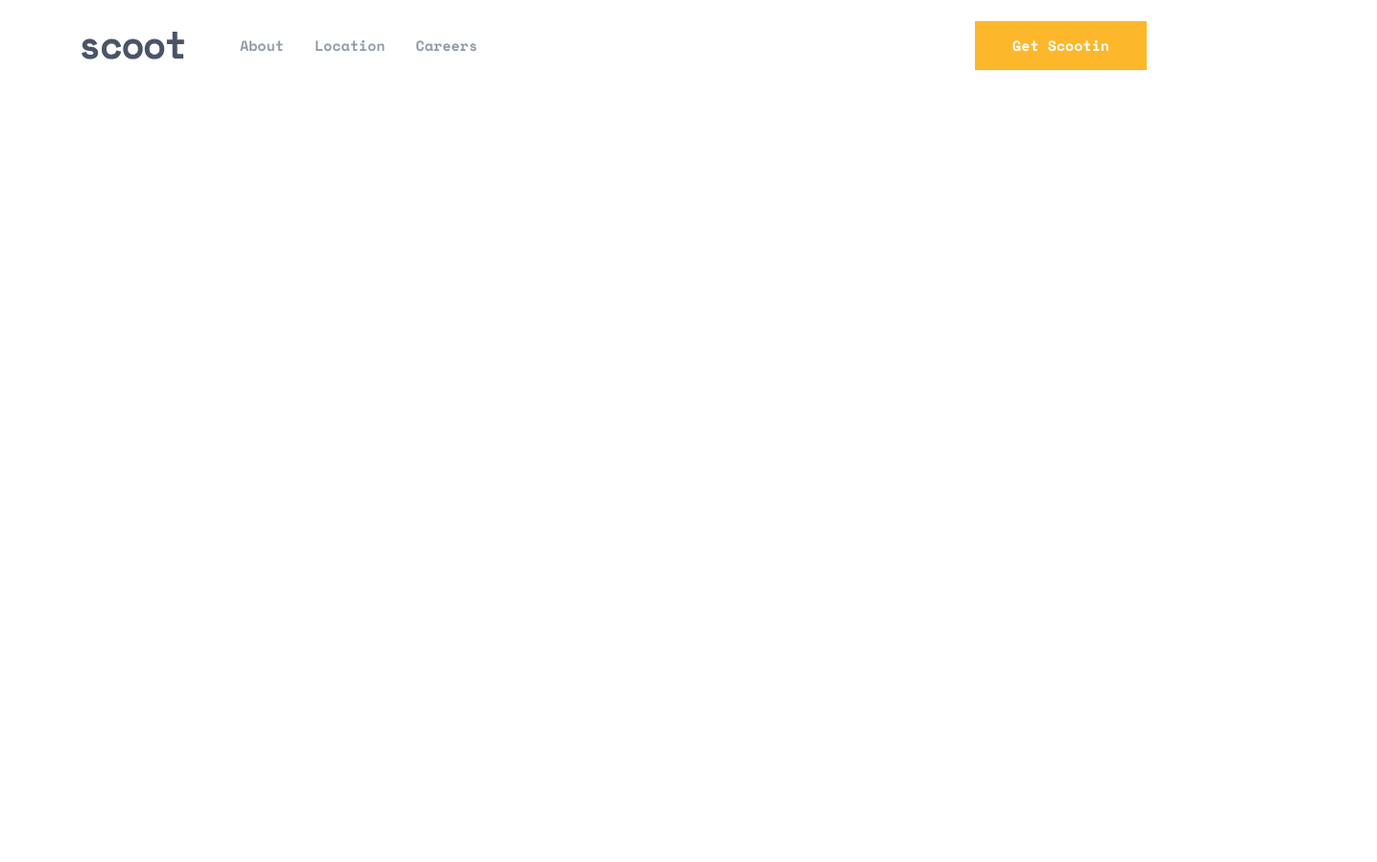
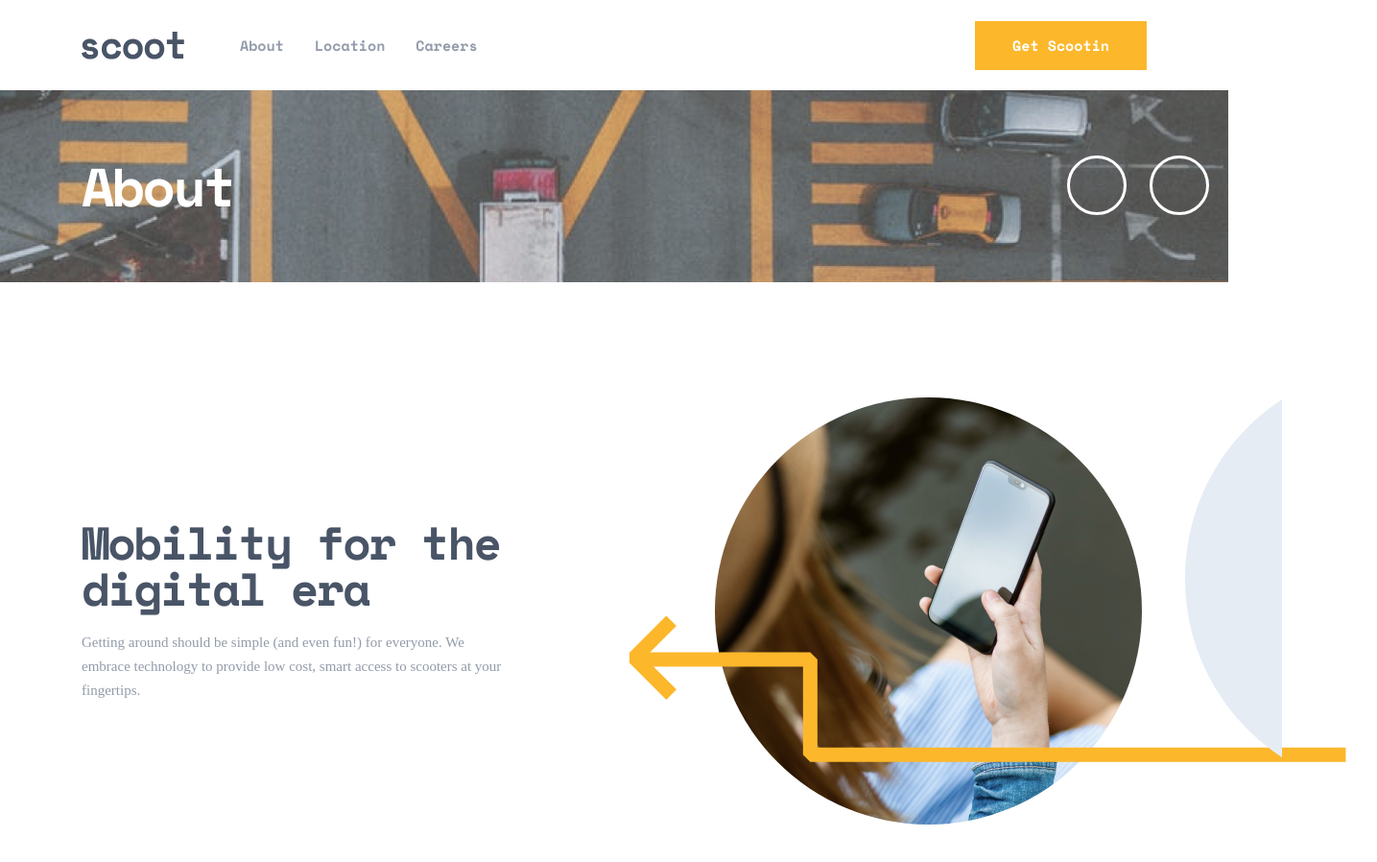
Before and after one commit to ZaylobiddinovMurodilla003/lesson-10-homework, a plain HTML site: page about.html in a window 1280 px wide. Shown: the whole page at 96% size, 1435 px wide, since content can reach past the window. Before the commit the page ends 800 px from the top, so only its background shows below. Drawn offline with Linux system fonts and the light colour scheme.

Commit message:
intro qqismi yarimi bitti

```diff
--- a/about.html
+++ b/about.html
@@ -73,5 +73,30 @@
     </header>
 
     <!-- /header -->
-  </body>
+    <!-- intro -->
+    <main>
+      <div class="about">
+        <div class="container about__container">
+          <h2 class="about__title">About</h2>
+          <img class="about__cycle" src="images/about.cycle.svg" alt="cycle">
+        </div>
+      </div>
+      <div class="container intro__container">
+        <div class="intro1">
+          <div class="intro">
+            <h2 class="intro__title">Mobility for the digital era</h2>
+            <p class="intro__text">Getting around should be simple (and even fun!) for everyone. We embrace technology to provide low cost, smart access to scooters at your fingertips.</p>
+          </div>
+          <img class="intro__image" src="images/intro.bitmap.png" width="445" height="445" alt="bitmap">
+        </div>
+        <svg class="intro__x" xmlns="http://www.w3.org/2000/svg" width="50" height="88" viewBox="0 0 50 88" fill="none">
+          <path d="M44.6394 82.6394L6.21313 44.2131L44.6394 5.78687" stroke="#FCB72B" stroke-width="15" stroke-linejoin="bevel"/>
+        </svg>
+        <svg class="intro__arrow" xmlns="http://www.w3.org/2000/svg" width="800" height="115" viewBox="0 0 735 115" fill="none">
+          <path d="M734.969 107.369H176.854V8.00006H0.591125" stroke="#FCB72B" stroke-width="15" stroke-linejoin="bevel"/>
+        </svg>
+        <img class="right__intro" src="images/right.intro.png" alt="image">
+      </div>
+      </main>
+    </body>
 </html>
--- a/scss/_generals.scss
+++ b/scss/_generals.scss
@@ -43,3 +43,73 @@ body {
     color: $yellow;
   }
 }
+
+
+// intro
+.about {
+  background-image: url(../images/Bitmap.about.png);
+  height: 200px;
+  opacity: 0.75;
+}
+.about__container {
+  display: flex;
+  justify-content: space-between;
+}
+
+.about__title {
+  padding-top: 72px;
+  text-align: left;
+  color: #FFF;
+  font-size: 56px;
+  line-height: 56px; /* 100% */
+  letter-spacing: -2.5px;
+}
+.about__cycle {
+  position: relative;
+  left: 120px;
+  top: 35px;
+}
+.intro1 {
+  display: flex;
+  align-items: center;
+}
+.intro {
+  margin-right: 220px;
+  max-width: 440px;
+  margin-top: 120px;
+  &__title {
+    margin-bottom: 20px;
+    color: #495567;
+    font-size: 48px;
+    line-height: 48px;
+    letter-spacing: -2.143px;
+  }
+  &__text {
+    color: #939CAA;
+    font-family: "Lexend Deca";
+    font-size: 15px;
+    line-height: 25px;
+  }
+}
+.intro__image {
+  margin-top: 120px;
+  border-radius: 50%;
+}
+.intro__x {
+position: relative;
+bottom: 245px;
+left: 570px;
+}
+.intro__arrow {
+  position: relative;
+  bottom: 180px;
+  left: 490px;
+  flex-shrink: 0;
+  stroke-width: 15px;
+  stroke: #FCB72B;
+}
+.right__intro {
+  position: relative;
+  bottom: 600px;
+  left: 1150px;
+}
```
Also changed, not shown: css/styles.min.css, images/Bitmap.about.png (added), images/about.cycle.svg (added), images/intro.bitmap.png (added), images/right.intro.png (added), 1 other file.
